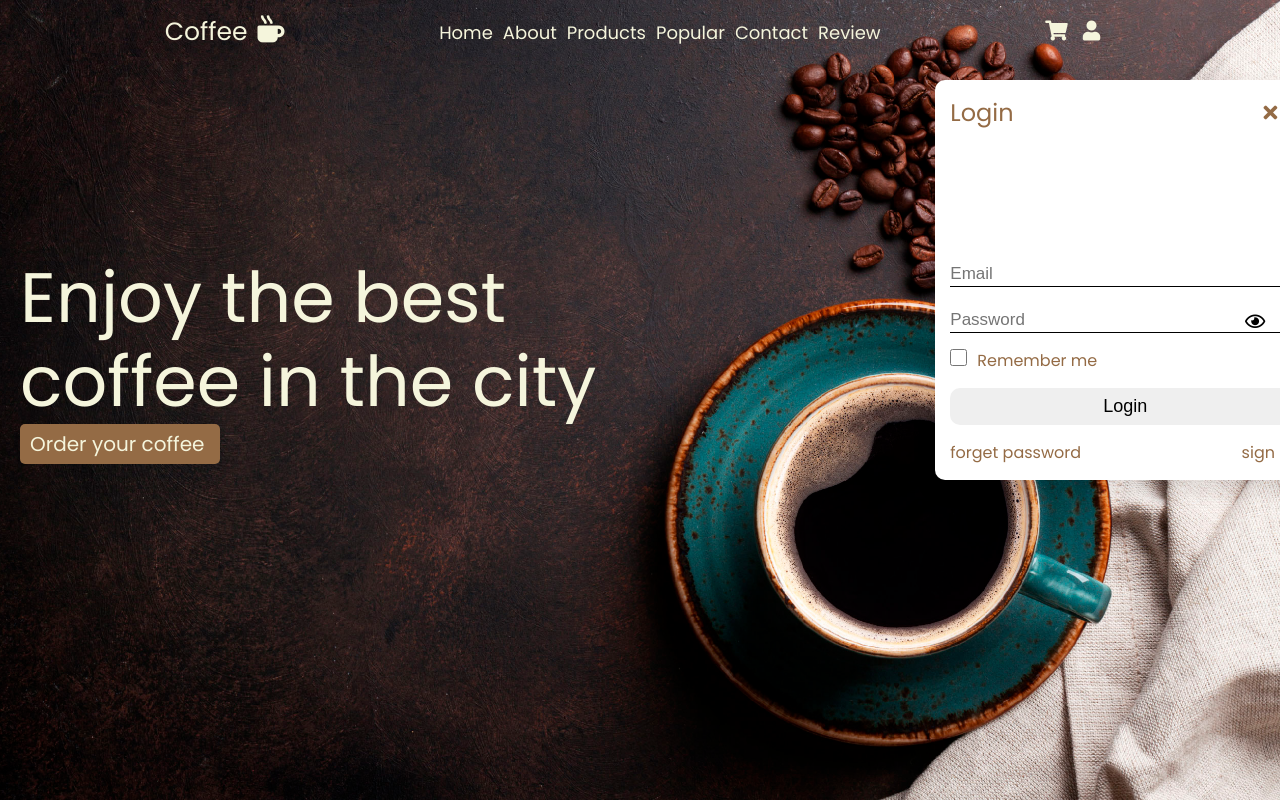
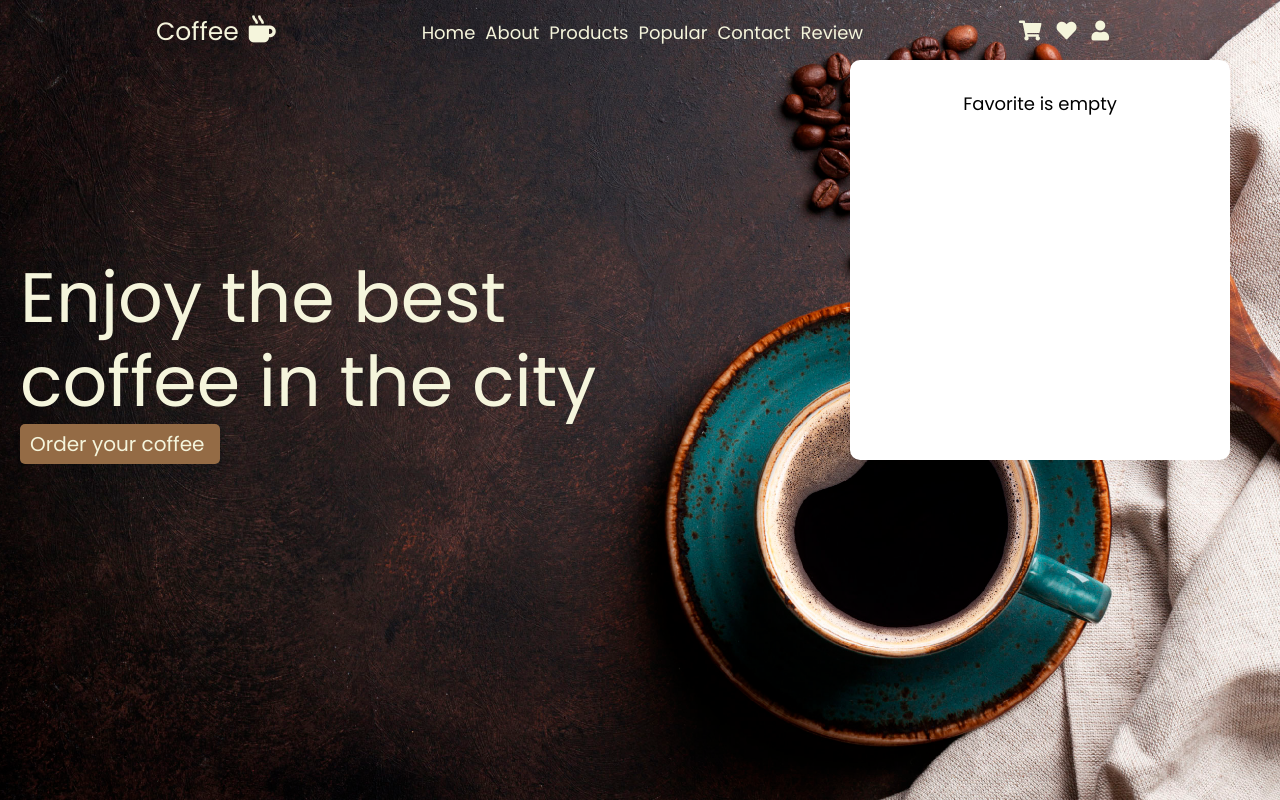
Before and after one commit to TimotijevicVlada/Coffe_shop_react, a React (Create React App) app: page / in a window 1280 px wide. Both pictures are taken after a click on the icon 1091 px from the left and 30 px from the top of the page. Shown: the top 800 px of the page. Built offline with nearby package versions, Linux system fonts and the light colour scheme.

Commit message:
Favorite page done. Connected with the Cart also.

```diff
--- a/src/App.js
+++ b/src/App.js
@@ -8,6 +8,7 @@ import Footer from "./components/Footer";
 import Popular from "./components/Popular";
 import About from "./components/About";
 import Review from "./components/Review";
+import Favorite from "./components/Favorite";
 
 function App() {
 
@@ -18,6 +19,9 @@ function App() {
   const [totalPrice, setTotalPrice] = useState(0);
 
   const [cartProducts, setCartProducts] = useState([]);
+
+  const [favVisible, setFavVisible] = useState(false);
+  const [favProducts, setFavProducts] = useState([]);
 
   //Add item to the cart
   const addToCart = (product) => {
@@ -88,6 +92,23 @@ function App() {
     setCartProducts(decrease);
   };
 
+  //Add item to the Favorite
+  const addToFav = (product) => {
+    const exist = favProducts.find((item) => item.id === product.id);
+    if (exist) {
+      alert("This product is already in the favorite!");
+    } else {
+      setFavProducts([...favProducts, { ...product }]);
+    }
+  };
+
+  //Funtion that delete item from favorite
+  const deleteFavItem = (id) => {
+    let newArr = favProducts.filter(item => item.id !== id);
+    setFavProducts(newArr);
+  }
+
+  console.log(favProducts)
 
   return (
     <div className="App">
@@ -104,10 +125,14 @@ function App() {
         totalPrice={totalPrice}
         increaseQuantity={increaseQuantity}
         decreaseQuantity={decreaseQuantity}
+        favVisible={favVisible}
+        setFavVisible={setFavVisible}
+        favProducts={favProducts}
       />
+      <Favorite favVisible={favVisible} favProducts={favProducts} deleteFavItem={deleteFavItem} addToCart={addToCart}/>
       <Home />
       <About />
-      <Products addToCart={addToCart}/>
+      <Products addToCart={addToCart} addToFav={addToFav}/>
       <Popular addToCart={addToCart}/>
       <MessageUs />
       <Review />
--- /dev/null
+++ b/src/components/Favorite.js
@@ -0,0 +1,34 @@
+import React from "react";
+
+const Favorite = ({ favVisible, favProducts, deleteFavItem, addToCart }) => {
+  return (
+    <div className={favVisible ? "favorite" : "favorite favHidden"}>
+      {favProducts.length < 1 ? (
+        <div className="favorite_empty">Favorite is empty</div>
+      ) : (
+        <div className="fav_inner">
+          {favProducts.map((item) => (
+            <div className="fav_item" key={item.id}>
+                <div className="fav_img">
+                    <img src={`./coffee_img/${item.img}`} alt={item.name} />
+                </div>
+                <div className="fav_info">
+                    <span>{item.name}</span>
+                    <span>${item.price.current.toFixed(2)}</span>
+                </div>
+                <div className="fav_events">
+                    <i className="fas fa-eye"></i>
+                    <i onClick={() => addToCart(item)} className="fas fa-shopping-cart"></i>
+                </div>
+                <div className="fav_trash">
+                    <i onClick={() => deleteFavItem(item.id)} className="fas fa-trash"></i>
+                </div>
+            </div>
+          ))}
+        </div>
+      )}
+    </div>
+  );
+};
+
+export default Favorite;
--- a/src/components/Navbar.js
+++ b/src/components/Navbar.js
@@ -2,7 +2,7 @@ import React, { useState } from "react";
 import Contact from "./Contact";
 import Cart from "./Cart";
 
-const Navbar = ({ contact, setContact, switchContact, setSwitchContact, cartVisibility, setCartVisibility, cartProducts, deleteCartItem, totalProducts, totalPrice, increaseQuantity, decreaseQuantity }) => {
+const Navbar = ({ contact, setContact, switchContact, setSwitchContact, cartVisibility, setCartVisibility, cartProducts, deleteCartItem, totalProducts, totalPrice, increaseQuantity, decreaseQuantity, favVisible, setFavVisible, favProducts }) => {
 
   const [navbar, setNavbar] = useState(false);
 
@@ -18,11 +18,19 @@ const Navbar = ({ contact, setContact, switchContact, setSwitchContact, cartVisi
   const toggleCart = () => {
     setCartVisibility(!cartVisibility);
     setContact(false);
+    setFavVisible(false);
   }
 
   const toggleContact = () => {
     setContact(!contact);
     setCartVisibility(false);
+    setFavVisible(false);
+  }
+
+  const toggleFav = () => {
+    setFavVisible(!favVisible);
+    setCartVisibility(false);
+    setContact(false);
   }
 
   return (
@@ -44,6 +52,7 @@ const Navbar = ({ contact, setContact, switchContact, setSwitchContact, cartVisi
           onClick={toggleCart}
           className="fas fa-shopping-cart"
         >{totalProducts < 1 ? "" : <span className="cartNum">{totalProducts}</span>}</i>
+        <i onClick={toggleFav} className="fas fa-heart">{favProducts.length < 1 ? "" : <span className="favNum">{favProducts.length}</span>}</i>
         <i onClick={toggleContact} className="fas fa-user"></i>
         <Contact
           contact={contact}
--- a/src/components/Products.js
+++ b/src/components/Products.js
@@ -1,7 +1,7 @@
 import React from "react";
 import { products } from "../data";
 
-const Products = ({ addToCart }) => {
+const Products = ({ addToCart, addToFav }) => {
 
 
   return (
@@ -34,7 +34,7 @@ const Products = ({ addToCart }) => {
                 onClick={() => addToCart(item)}
                 className="fas fa-shopping-cart"
               ></i>
-              <i className="fas fa-heart"></i>
+              <i onClick={() => addToFav(item)} className="fas fa-heart"></i>
               <i className="fas fa-eye"></i>
             </div>
           </div>
--- a/src/style/App.css
+++ b/src/style/App.css
@@ -90,12 +90,13 @@
   color: white;
 }
 
-* .App .navbar .menu_right i .cartNum {
+* .App .navbar .menu_right i .cartNum, * .App .navbar .menu_right i .favNum {
   position: absolute;
   top: -7px;
   right: -9px;
   color: red;
   font-size: 14px;
+  font-weight: bold;
   background-color: white;
   width: 14px;
   height: 14px;
@@ -614,6 +615,130 @@
   color: #946b45;
 }
 
+* .App .favorite {
+  position: fixed;
+  z-index: 3;
+  padding: 10px;
+  top: 60px;
+  right: 50px;
+  height: 100px;
+  background-color: white;
+  border-radius: 10px;
+  width: 380px;
+  height: 400px;
+  -webkit-animation: fadeInFav 0.4s linear;
+          animation: fadeInFav 0.4s linear;
+  overflow: hidden;
+}
+
+@-webkit-keyframes fadeInFav {
+  0% {
+    -webkit-transform: translateY(3rem);
+            transform: translateY(3rem);
+    opacity: 0;
+  }
+}
+
+@keyframes fadeInFav {
+  0% {
+    -webkit-transform: translateY(3rem);
+            transform: translateY(3rem);
+    opacity: 0;
+  }
+}
+
+* .App .favorite .favorite_empty {
+  text-align: center;
+  padding: 20px 0px;
+  font-size: 18px;
+}
+
+* .App .favorite .fav_inner {
+  height: 100%;
+  padding: 5px;
+  overflow-y: scroll;
+}
+
+* .App .favorite .fav_inner::-webkit-scrollbar {
+  width: 5px;
+}
+
+* .App .favorite .fav_inner .fav_item {
+  display: -webkit-box;
+  display: -ms-flexbox;
+  display: flex;
+  -webkit-box-pack: justify;
+      -ms-flex-pack: justify;
+          justify-content: space-between;
+  -webkit-box-align: center;
+      -ms-flex-align: center;
+          align-items: center;
+}
+
+* .App .favorite .fav_inner .fav_item .fav_img {
+  width: 25%;
+}
+
+* .App .favorite .fav_inner .fav_item .fav_img img {
+  width: 50px;
+}
+
+* .App .favorite .fav_inner .fav_item .fav_info {
+  display: -webkit-box;
+  display: -ms-flexbox;
+  display: flex;
+  -webkit-box-orient: vertical;
+  -webkit-box-direction: normal;
+      -ms-flex-direction: column;
+          flex-direction: column;
+  width: 45%;
+}
+
+* .App .favorite .fav_inner .fav_item .fav_info span {
+  margin: 5px 0px;
+}
+
+* .App .favorite .fav_inner .fav_item .fav_events {
+  display: -webkit-box;
+  display: -ms-flexbox;
+  display: flex;
+  -webkit-box-orient: vertical;
+  -webkit-box-direction: normal;
+      -ms-flex-direction: column;
+          flex-direction: column;
+  width: 20%;
+}
+
+* .App .favorite .fav_inner .fav_item .fav_events i {
+  cursor: pointer;
+  font-size: 18px;
+  color: gray;
+  margin: 5px 0px;
+}
+
+* .App .favorite .fav_inner .fav_item .fav_events i:hover {
+  color: black;
+}
+
+* .App .favorite .fav_inner .fav_item .fav_trash {
+  margin-right: 10px;
+  width: 10%;
+}
+
+* .App .favorite .fav_inner .fav_item .fav_trash i {
+  cursor: pointer;
+  font-size: 18px;
+  color: gray;
+}
+
+* .App .favorite .fav_inner .fav_item .fav_trash i:hover {
+  color: black;
+}
+
+* .App .favHidden {
+  display: none;
+}
+
 * .App .home {
   height: 100vh;
   background: url(../image/coffee_home.jpg) no-repeat;
--- a/src/style/App.scss
+++ b/src/style/App.scss
@@ -62,12 +62,13 @@
           &:hover {
             color: white;
           }
-          .cartNum {
+          .cartNum, .favNum {
             position: absolute;
             top: -7px;
             right: -9px;
             color: red;
             font-size: 14px;
+            font-weight: bold;
             background-color: white;
             width: 14px;
             height: 14px;
@@ -393,6 +394,88 @@
       height: 5.5vh;
       background-color: rgb(235, 235, 199);
       color: rgb(148, 107, 69);
+    }
+    .favorite {
+      position: fixed;
+      z-index: 3;
+      padding: 10px;
+      top: 60px;
+      right: 50px;
+      height: 100px;
+      background-color: white;
+      border-radius: 10px;
+      width: 380px;
+      height: 400px;
+      animation: fadeInFav 0.4s linear;
+      overflow: hidden;
+      @keyframes fadeInFav {
+        0% {
+          transform: translateY(3rem);
+          opacity: 0;
+        }
+      }
+      .favorite_empty {
+        text-align: center;
+        padding: 20px 0px;
+        font-size: 18px;
+      }
+      .fav_inner {
+        height: 100%;
+        padding: 5px;
+        overflow-y: scroll;
+        &::-webkit-scrollbar {
+          width: 5px;
+        }
+        .fav_item {
+          display: flex;
+          justify-content: space-between;
+          align-items: center;
+        .fav_img {
+          width: 25%;
+          img {
+             width: 50px;
+          }
+        }
+        .fav_info {
+          display: flex;
+          flex-direction: column;
+          width: 45%;
+          span {
+            margin: 5px 0px;
+          }
+        }
+        .fav_events {
+          display: flex;
+          flex-direction: column;
+          width: 20%;
+          i {
+            cursor: pointer;
+            font-size: 18px;
+            color: gray;
+            margin: 5px 0px;
+            &:hover {
+              color: black;
+            }
+          }
+        }
+        .fav_trash {
+          margin-right: 10px;
+          width: 10%;
+          i {
+            cursor: pointer;
+            font-size: 18px;
+            color: gray;
+            &:hover {
+              color: black;
+            }
+          }
+        }
+      }
+      }
+
+    }
+    .favHidden {
+      display: none;
     }
     .home {
       height: 100vh;
```
Also changed, not shown: 1 other file (tests, documents, lock files or other folders).
